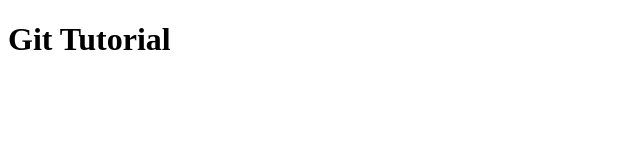
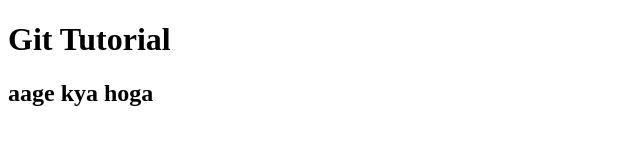
Before and after one commit to akhilesh729/mernlecture, a plain HTML site: page index.html in a window 1280 px wide. Shown: the whole page, without its empty margins (0-640 px from the left). Drawn offline with Linux system fonts and the light colour scheme.

Commit message:
second commit kar raha hu

```diff
--- a/index.html
+++ b/index.html
@@ -7,5 +7,6 @@
 </head>
 <body>
     <h1>Git Tutorial</h1>
+    <h2>aage kya hoga</h2>
 </body>
 </html>
```
